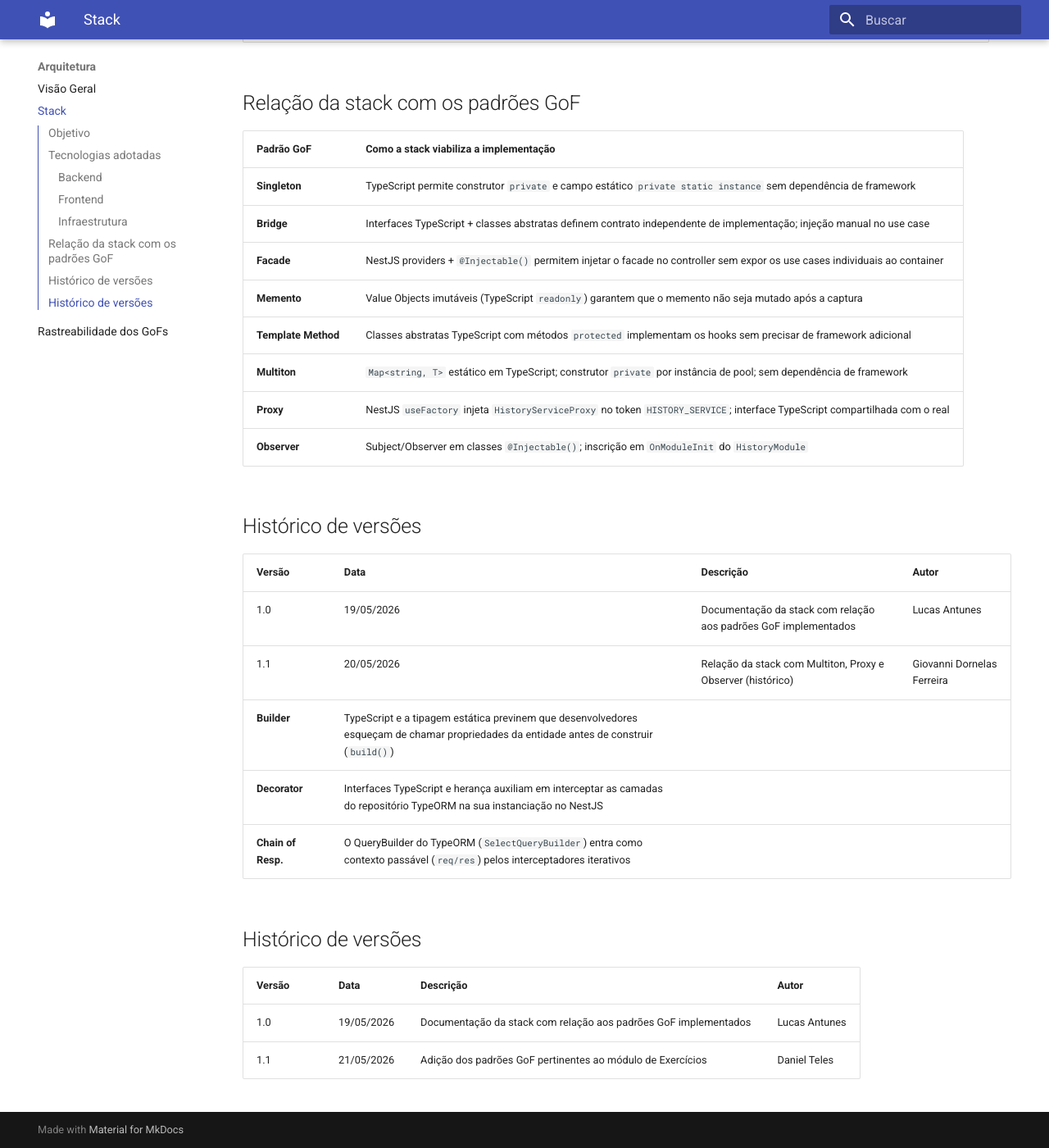
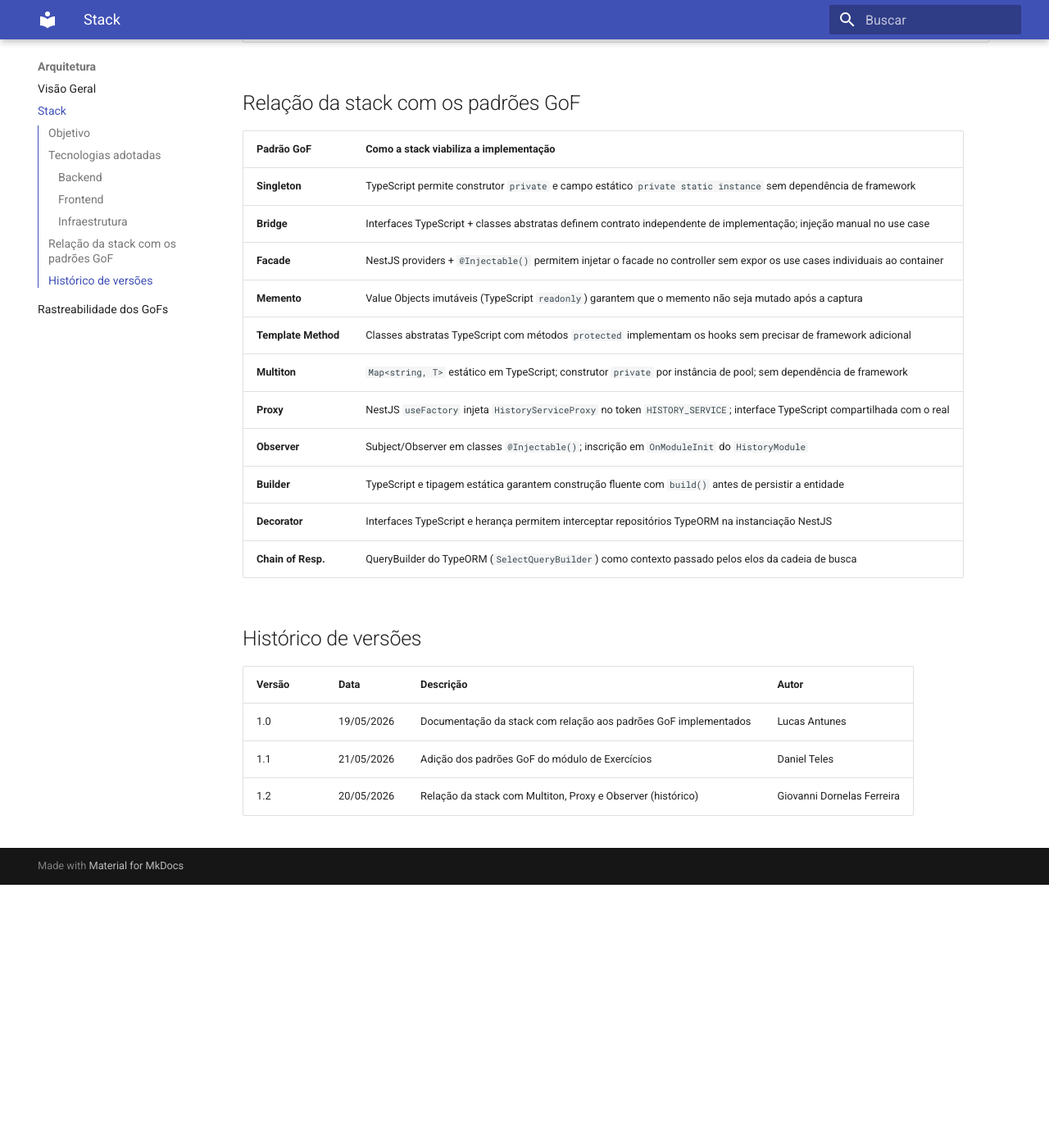
Before and after one commit to UnBArqDsw2026-1-Turma01/2026.1-T01-_G7_MonitoreSeuTreino_Entrega_03, an MkDocs documentation site: the page built from docs/content/arquitetura/stack.md, in a window 1280 px wide and 1400 px high, scrolled down 1769 px. Shown: the whole window at 82% size. Built offline with MkDocs 1.6.1 and Material for MkDocs 9.7.7, drawn with Linux system fonts in a browser that asks for light colours; after the commit the page ends 2848 px from its top, so only the background shows below that.

Commit message:
docs: corrige históricos de versão duplicados após merge com dev

```diff
--- a/docs/content/arquitetura/stack.md
+++ b/docs/content/arquitetura/stack.md
@@ -52,20 +52,14 @@ Documentar as tecnologias adotadas no projeto MonitoreSeuTreino, suas justificat
 | **Multiton**        | `Map<string, T>` estático em TypeScript; construtor `private` por instância de pool; sem dependência de framework           |
 | **Proxy**           | NestJS `useFactory` injeta `HistoryServiceProxy` no token `HISTORY_SERVICE`; interface TypeScript compartilhada com o real |
 | **Observer**        | Subject/Observer em classes `@Injectable()`; inscrição em `OnModuleInit` do `HistoryModule`                                |
+| **Builder**         | TypeScript e tipagem estática garantem construção fluente com `build()` antes de persistir a entidade                         |
+| **Decorator**       | Interfaces TypeScript e herança permitem interceptar repositórios TypeORM na instanciação NestJS                            |
+| **Chain of Resp.**  | QueryBuilder do TypeORM (`SelectQueryBuilder`) como contexto passado pelos elos da cadeia de busca                           |
 
 ## Histórico de versões
 
 | Versão | Data       | Descrição                                                       | Autor                      |
 |--------|------------|-----------------------------------------------------------------|----------------------------|
 | 1.0    | 19/05/2026 | Documentação da stack com relação aos padrões GoF implementados | Lucas Antunes              |
-| 1.1    | 20/05/2026 | Relação da stack com Multiton, Proxy e Observer (histórico)     | Giovanni Dornelas Ferreira |
-| **Builder**         | TypeScript e a tipagem estática previnem que desenvolvedores esqueçam de chamar propriedades da entidade antes de construir (`build()`)      |
-| **Decorator**       | Interfaces TypeScript e herança auxiliam em interceptar as camadas do repositório TypeORM na sua instanciação no NestJS                    |
-| **Chain of Resp.**  | O QueryBuilder do TypeORM (`SelectQueryBuilder`) entra como contexto passável (`req/res`) pelos interceptadores iterativos                 |
-
-## Histórico de versões
-
-| Versão | Data       | Descrição                                                       | Autor         |
-|--------|------------|-----------------------------------------------------------------|---------------|
-| 1.0    | 19/05/2026 | Documentação da stack com relação aos padrões GoF implementados | Lucas Antunes |
-| 1.1    | 21/05/2026 | Adição dos padrões GoF pertinentes ao módulo de Exercícios                      | Daniel Teles        |
+| 1.1    | 21/05/2026 | Adição dos padrões GoF do módulo de Exercícios                  | Daniel Teles               |
+| 1.2    | 20/05/2026 | Relação da stack com Multiton, Proxy e Observer (histórico)     | Giovanni Dornelas Ferreira |
```
Also changed, not shown: docs/content/arquitetura/rastreabilidade-gofs.md (+3 -3 lines), docs/content/arquitetura/visao-geral.md (+3 -3 lines), docs/content/padroes-de-projeto/3-2-gofs-estruturais.md (+2 -5 lines), docs/content/padroes-de-projeto/3-3-gofs-comportamentais.md (+2 -5 lines), docs/content/padroes-de-projeto/3-4-participacoes-padroes.md (+5 -8 lines).
